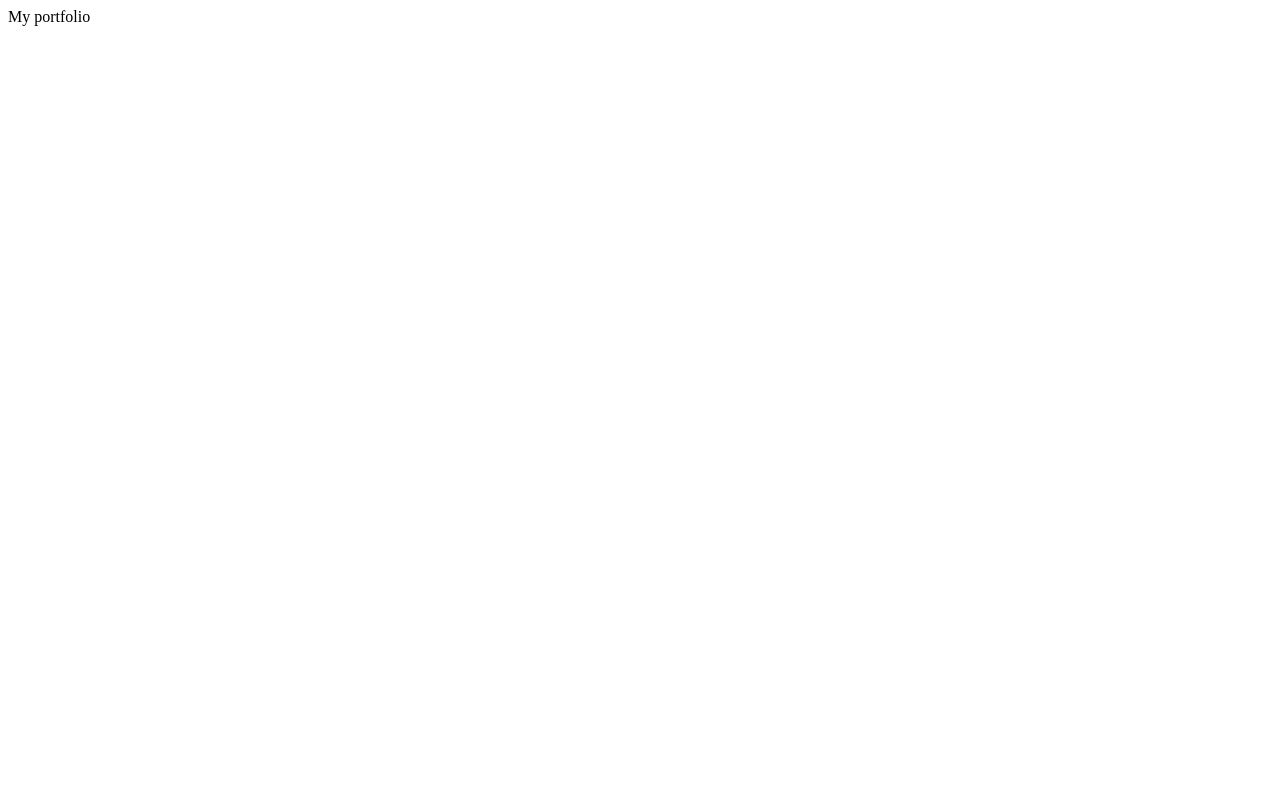
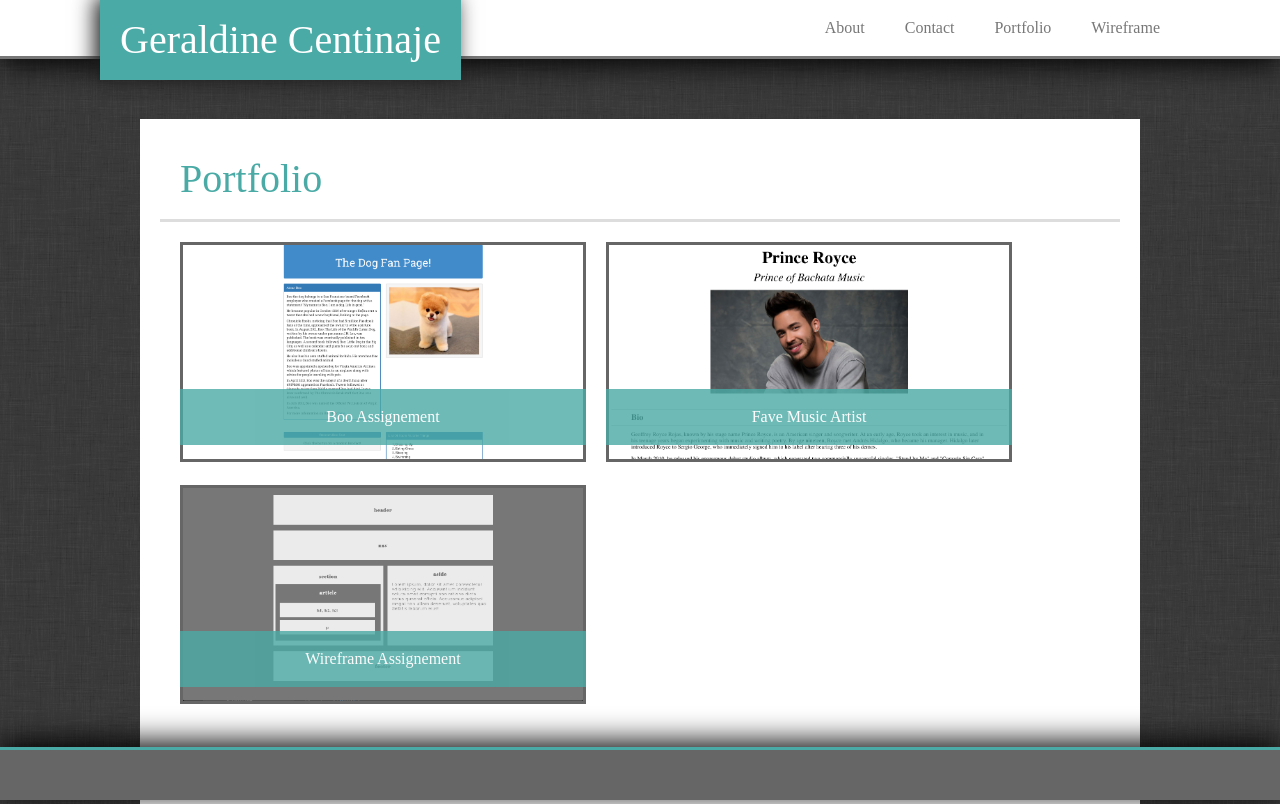
Before and after one commit to grcentinaje/Basic-Portfolio, a plain HTML site: page portfolio.html in a window 1280 px wide. Shown: the top 804 px of the page. Drawn offline with Linux system fonts and the light colour scheme.

Commit message:
Finished hw assignment 1.

```diff
--- a/assets/css/style.css
+++ b/assets/css/style.css
@@ -6,10 +6,10 @@ h1, h2 {
     font-family: "Times New Roman", Times, serif;
 }
 
-#about-me {
+#about-me, #contact, #portfolio {
     padding: 20px;
     background-color: white;
-    border-bottom: 3px solid #4aaaa5;
+    border-bottom: 3px solid #dddddd;
     font-size: 40px;
     color: #4aaaa5;
 }
@@ -36,8 +36,6 @@ p {
 
 #bio {
     padding: 20px;
-    clear: left:
-    float: left;
 }
 .name {
     padding: 20px;
@@ -76,6 +74,73 @@ li a {
     text-decoration: none;
   }
 
+  form {
+    margin: 20px;
+  }
+
+  input[type=text] {
+    width: 100%;
+    padding: 12px 20px;
+    margin: 20px 0;
+    box-sizing: border-box;
+    border: 2px solid #4aaaa5;
+    border-radius: 2px;
+  }
+
+  input[type=button] {
+    background-color: #4aaaa5;
+    border: none;
+    color: white;
+    font-size: 16px;
+    padding: 16px 32px;
+    text-decoration: none;
+    display: block;
+    margin-left: 20px;
+    cursor: pointer;
+  }
+
+#message {
+    height: 300px;
+}
+
+.portfolio-container {
+    margin: 20px;
+}
+
+.portfolio {
+    position: relative;
+}
+
+#boo, #royce, #wireframe {
+    float: left;
+}
+
+#royce {
+    margin-left: 20px;
+}
+
+#wireframe {
+    clear: left;
+    margin-top: 20px;
+}
+
+img {
+    width: 400px;
+    border: 3px solid #666666;
+}
+
+.description {
+    background-color: #4aaaa5;
+    color: white;
+    padding: 20px 0px;
+    text-align: center;
+    width: 406px;
+    position: absolute;
+    bottom: 20px;
+    opacity: 0.8;
+    font-size: 16px;
+}
+
 .footer {
     position: fixed;
     bottom: 0;
--- a/portfolio.html
+++ b/portfolio.html
@@ -4,9 +4,58 @@
     <meta charset="UTF-8">
     <meta name="viewport" content="width=device-width, initial-scale=1.0">
     <meta http-equiv="X-UA-Compatible" content="ie=edge">
-    <title>Document</title>
+    <link rel="stylesheet" type="text/css" href="assets/css/reset.css">
+    <link rel="stylesheet" type="text/css" href="assets/css/style.css">
+    <title>GC Portfolio</title>
 </head>
+
+<!-- NAV BAR -->
+
 <body>
-    My portfolio
+
+    <div class="name">
+        <h1><strong>Geraldine Centinaje</strong></h1>
+    </div>
+
+    <nav>
+        <ul>
+            <li><a href="HW-Wireframe/wireframe.html">Wireframe</a></li>
+            <li><a href="portfolio.html">Portfolio</a></li>
+            <li><a href="contact.html">Contact</a></li>
+            <li><a href="index.html">About</a></li>
+        </ul>
+    </nav>
+
+<!-- SECTION -->
+
+    <div class="container">
+        <section>
+            <h2 id="about-me"><strong>Portfolio</strong></h2>
+
+            <div class="portfolio-container">
+
+            <div class="portfolio" id="boo">
+                <img src="assets/images/boo.png" alt="Boo Assignment">
+                <div class="description">Boo Assignement</div>
+            </div>
+
+            <div class="portfolio" id="royce">
+                    <img src="assets/images/fave-artist.png" alt="Prince Royce">
+                    <div class="description">Fave Music Artist</div>
+            </div>
+
+            <div class="portfolio" id="wireframe">
+                <img src="assets/images/wireframe.png" alt="Wireframe">
+                <div class="description">Wireframe Assignement</div>
+            </div>
+
+            </div>
+
+        </section>
+    </div>
+
+    <div class="footer">
+
+    </div>
 </body>
 </html>
```
Also changed, not shown: contact.html (+43 -2 lines), index.html (+5 -1 lines), style.css (deleted).
